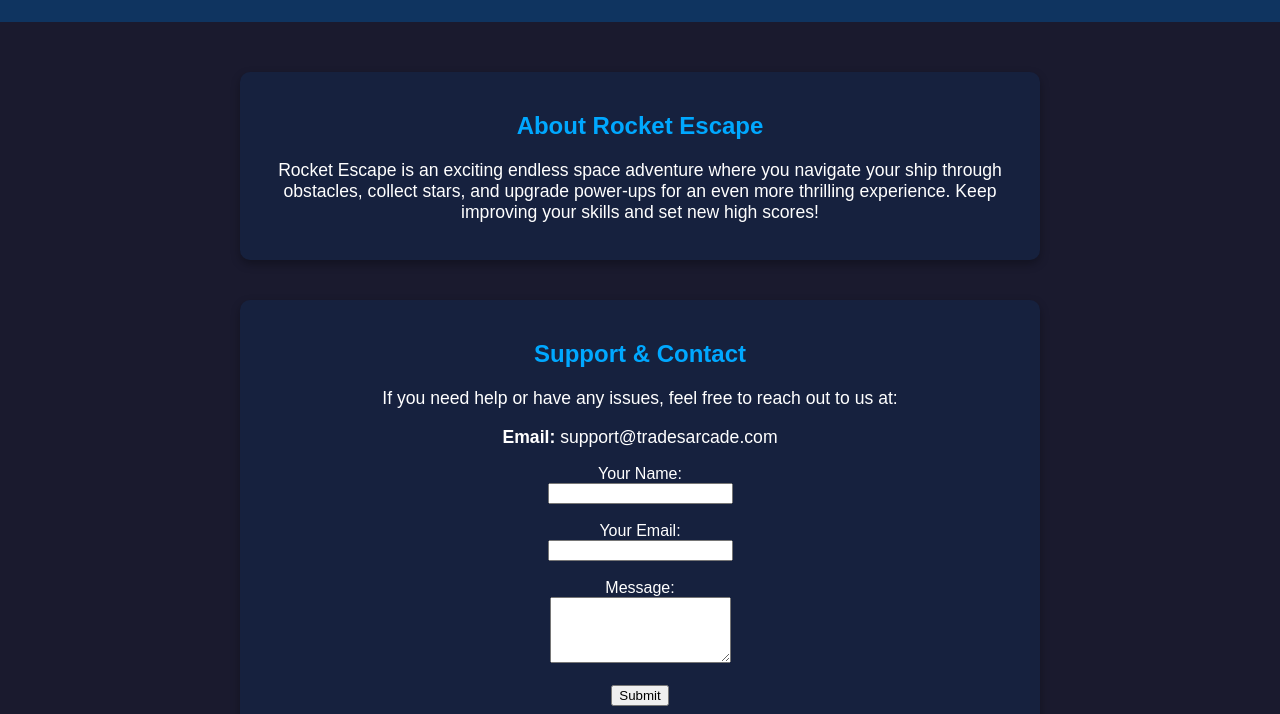
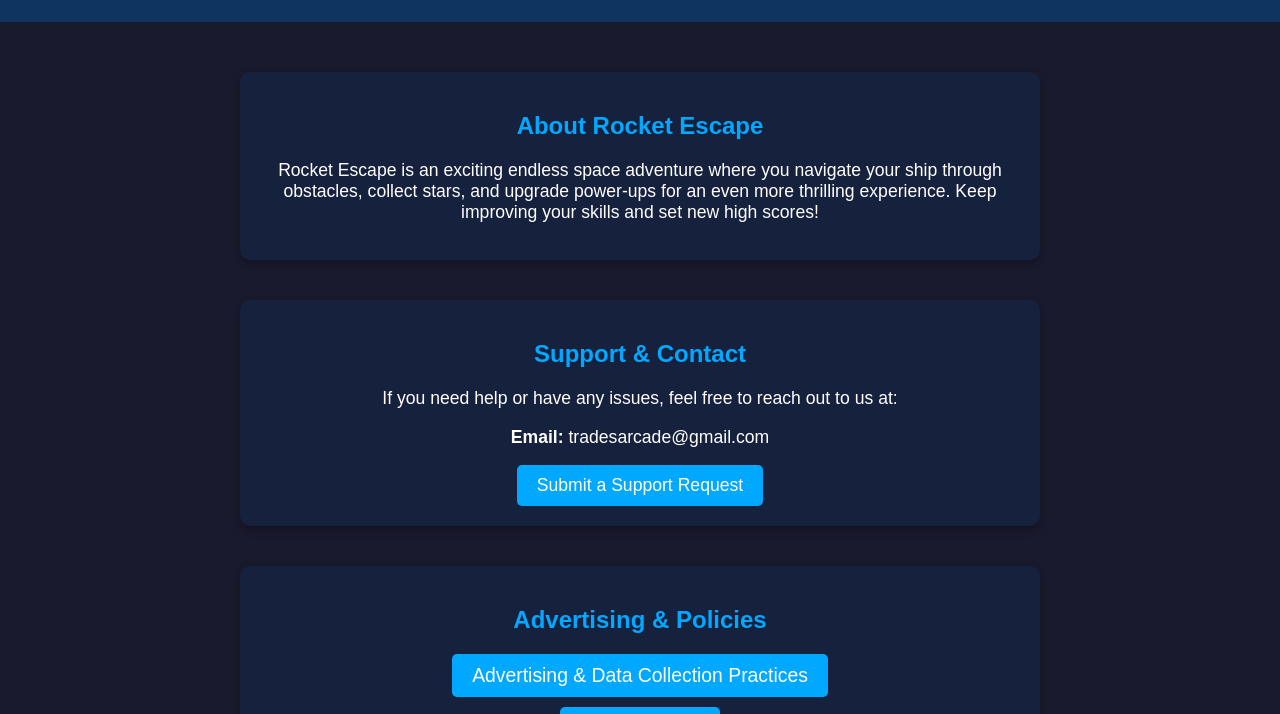
Before and after one commit to Trade-Girgus/TradesArcade, a plain HTML site: page index.html in a window 1280 px wide. Shown: the part 95-809 px from the top of the page. Drawn offline with Linux system fonts and the light colour scheme.

Commit message:
Update index.html

```diff
--- a/index.html
+++ b/index.html
@@ -81,16 +81,8 @@
     <section>
         <h2>Support & Contact</h2>
         <p>If you need help or have any issues, feel free to reach out to us at:</p>
-        <p><strong>Email:</strong> support@tradesarcade.com</p>
-        <form>
-            <label for="name">Your Name:</label><br>
-            <input type="text" id="name" name="name" required><br><br>
-            <label for="email">Your Email:</label><br>
-            <input type="email" id="email" name="email" required><br><br>
-            <label for="message">Message:</label><br>
-            <textarea id="message" name="message" rows="4" required></textarea><br><br>
-            <button type="submit">Submit</button>
-        </form>
+        <p><strong>Email:</strong> tradesarcade@gmail.com</p>
+        <a href="https://forms.gle/W84dpZHXqgyUAyVK9" target="_blank">Submit a Support Request</a>
     </section>
 
     <section>
```
